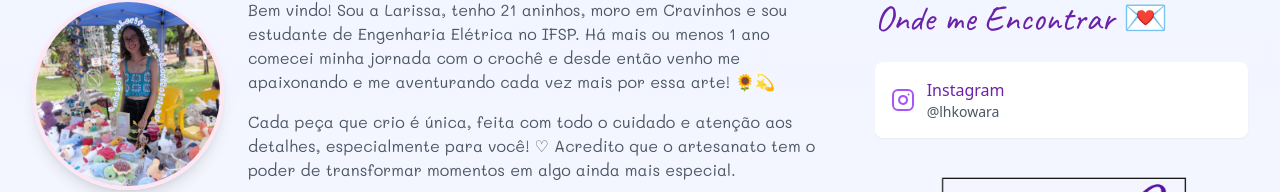
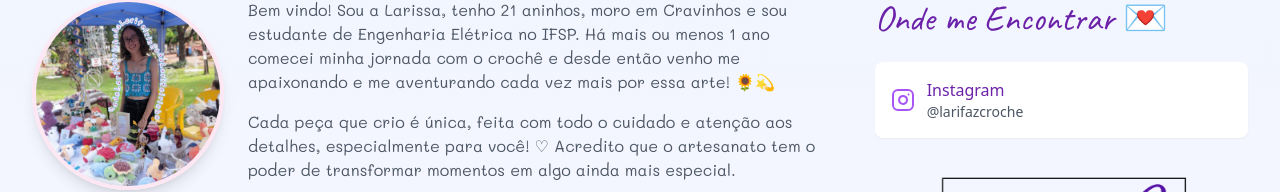
Before and after one commit to jpeccia/lariharumi_croche_front, a React (Vite) app: page /contact in a window 1280 px wide. Shown: the part 222-414 px from the top of the page. Built offline with nearby package versions, Linux system fonts and the light colour scheme; no server answers.

Commit message:
feat: update insta name

```diff
--- a/src/pages/Catalog.tsx
+++ b/src/pages/Catalog.tsx
@@ -157,7 +157,7 @@ function Catalog() {
               <ProductCard
                 key={product.ID}
                 product={product}
-                instagramUsername="lhkowara"
+                instagramUsername="larifazcroche"
               />
             ))
           )}
--- a/src/pages/Contact.tsx
+++ b/src/pages/Contact.tsx
@@ -39,7 +39,7 @@ function Contact() {
             <div className="space-y-4">
               <SocialLink
                 platform="Instagram"
-                username="lhkowara"
+                username="larifazcroche"
                 url="https://www.instagram.com/larifazcroche/"
                 Icon={Instagram}
               />
```
